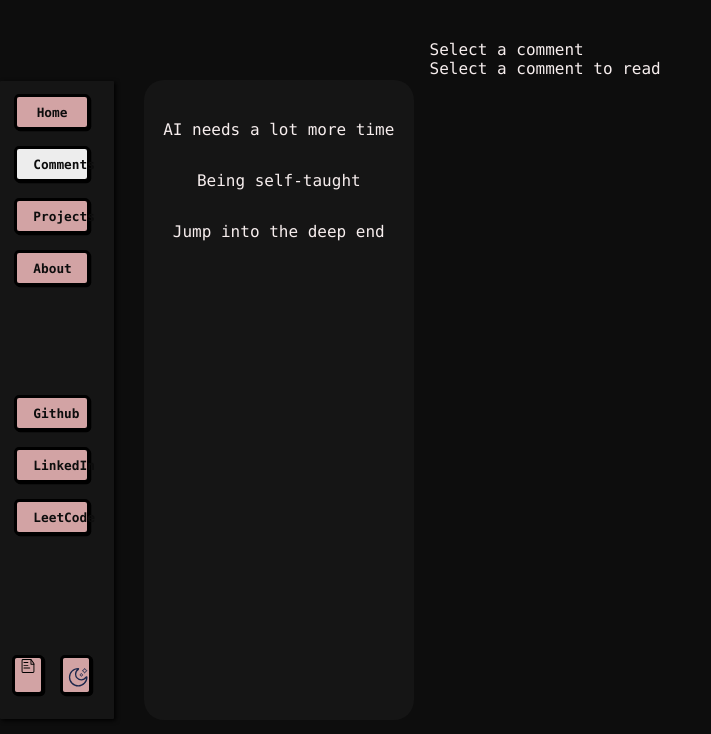
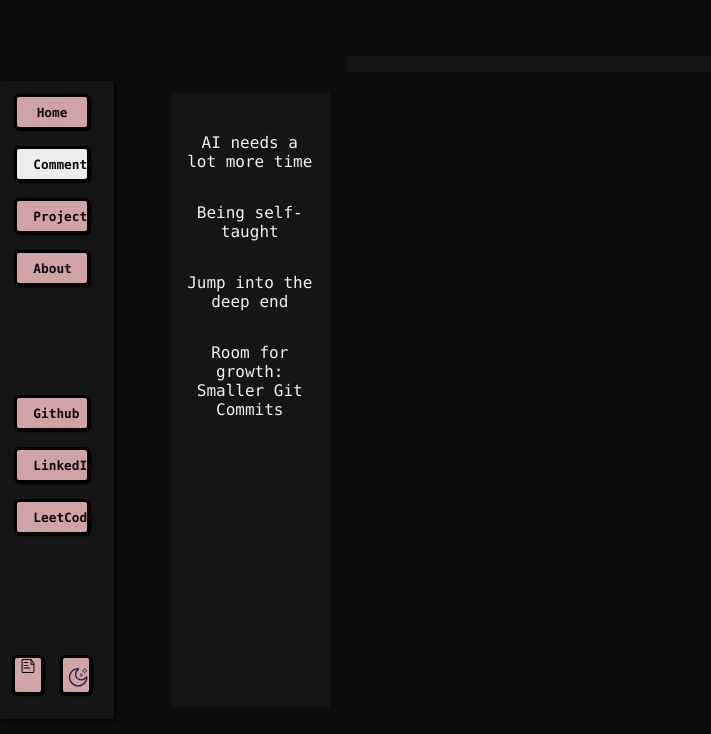
Before and after one commit to CVilledieu/Portfolio, a React app in the folder frontend/: page / in a window 1280 px wide. Both pictures are taken after a click on the button "Comments". Shown: the top 734 px of the page, without its empty margins (0-711 px from the left). Built offline with nearby package versions, Linux system fonts and the light colour scheme; the HTML template or start-up script is replaced by a standard one.

Commit message:
Minor changes to comments layout styling and title on home page

```diff
--- a/frontend/src/views/comments/comments_page.jsx
+++ b/frontend/src/views/comments/comments_page.jsx
@@ -7,7 +7,7 @@ export default function CommentsPage() {
     const listState = useState(CommentData);
     const [current, setCurrent] = useState(null);
     return (
-        <div id="comments-page">
+        <div className='page' id="comments-page">
             <title>I'm Just Saying</title>
             <div id="comment-stack">
                 <CommentsList lState={listState} bState={setCurrent}/>
@@ -54,10 +54,10 @@ function CommentBoard({comment}) {
     return (
         <div id="comment-board-inner">
             <div id="comment-board-title">
-                {comment ? comment.Title : "Select a comment"}
+                {comment ? comment.Title : null}
             </div>
             <div id="comment-board-body">
-                {comment ? comment.Body : "Select a comment to read"}
+                {comment ? comment.Body : null}
             </div>
         </div>
     );
--- a/frontend/src/views/comments/comments_style.css
+++ b/frontend/src/views/comments/comments_style.css
@@ -1,8 +1,5 @@
 #comments-page {
-    display: flex;
     flex-direction: row;
-    width: 100%;
-    max-width: 100%;
     height: 100%;
     max-height: 100%;
 }
@@ -11,9 +8,14 @@
     display: flex;
     flex-direction: column;
     justify-content: center;
-    max-width: 25%;
+    width: 15%;
+    max-width: 15%;
     padding: 0 1em;
+}
 
+#comment-board {
+    width: 85%;
+    max-width: 85%;
 }
 
 #comment-stack-list {
@@ -25,7 +27,6 @@
     max-height: 85%;
     padding: 4cqh 1cqw;
     background-color: var(--panel-bg);
-    border-radius: 20px;
     row-gap: 2cqh;
 }
 
@@ -41,23 +42,15 @@
     background-color: rgba(255, 255, 255, 0.2);
 }
 
-#corkboard-container {
-    width: 100%;
-    max-width: 75%;
-    padding: 0 1em;
+#comment-board-inner {
+    display: flex;
+    flex-direction: column;
+    background-color: var(--panel-bg);
+    box-sizing: border-box;
+    padding: 1cqh 1cqw;
 }
 
-#corkboard {
-    display: flex;
-    flex-direction: column;
-    align-items: center;
-    justify-content: center;
-    gap: 1cqh;
-    width: 100%;
-    max-width: 100%;
-    height: 90%;
-    max-height: 90%;
-    padding: 4cqh 1cqw;
-    background-color: var(--panel-bg);
-    border-radius: 20px;
+#comment-board-title {
+    font-size: 1.2cqi;
+    font-weight: 600;
 }
--- a/frontend/src/views/comments/data.js
+++ b/frontend/src/views/comments/data.js
@@ -14,4 +14,11 @@ export const CommentData = [{
     Summary: "New developers / programmers should start with a less abstracted language.",
     Body: `The deep end can be a scary place, but it is easier to learn to swim without the safety of the shallow end. Javascript is a great lanuage and will be most developers first and only language, but create pitfalls when you attempt to learn less abstracted languages.`,
 
-}];
+}, {
+    id: 3,
+    Title: "Room for growth: Smaller Git Commits",
+    Summary: "A single commit that should have been multiple is a crime I commit frequently.",
+    Body: "I "
+}
+
+];
--- a/frontend/src/views/home/home_page.jsx
+++ b/frontend/src/views/home/home_page.jsx
@@ -84,7 +84,7 @@ function Languages() {
         </div>
     );
     return (
-        <Block title="Preferred Languages" InnerDiv={inner}/>
+        <Block title="Go-to languages" InnerDiv={inner}/>
     );
 }
 
```
